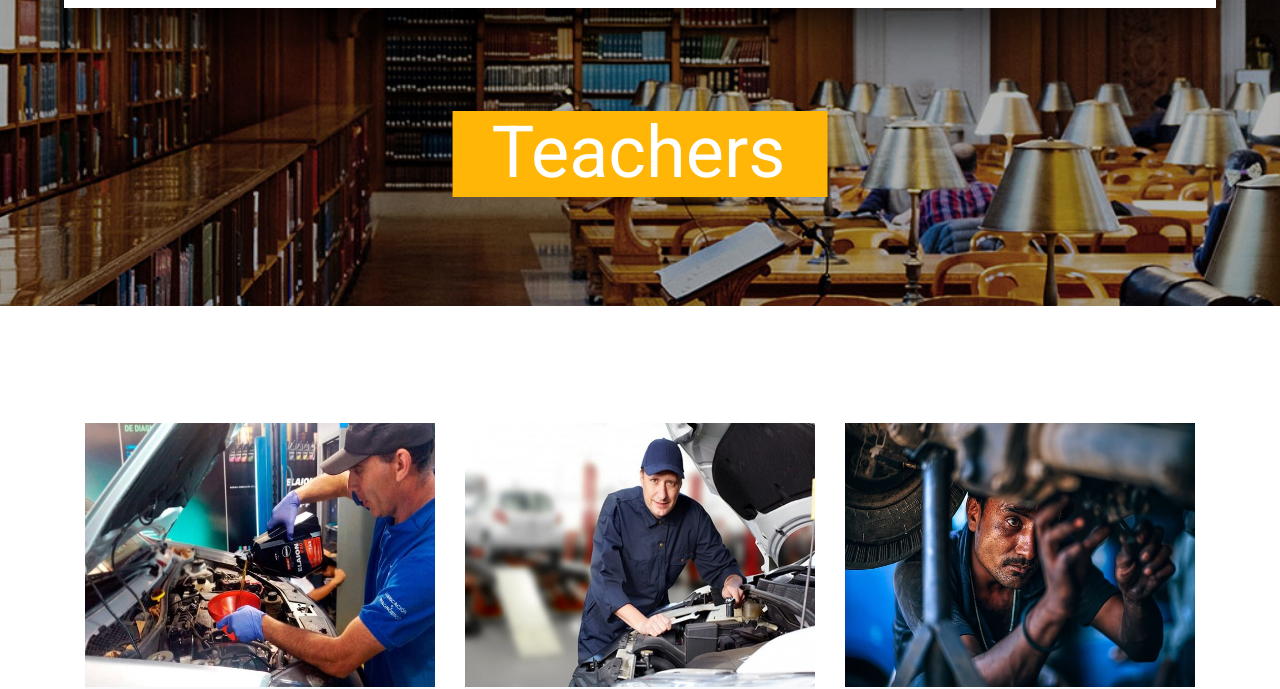
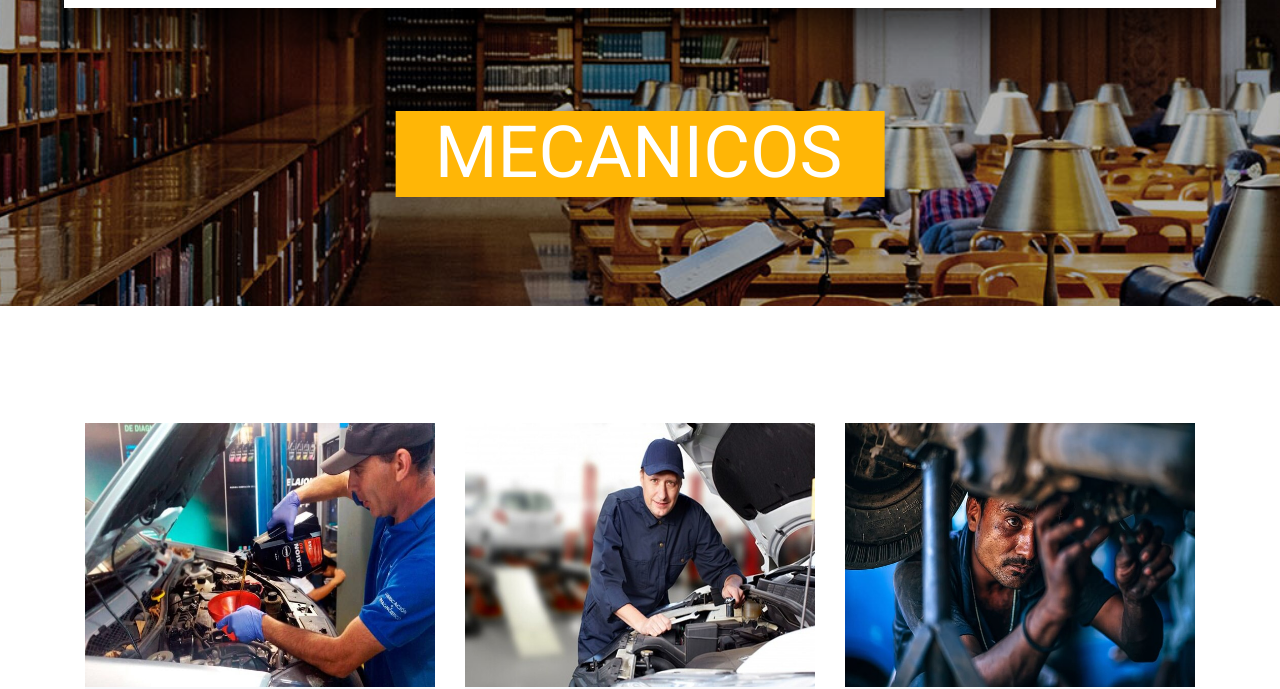
Before and after one commit to parker1820/apymsa, a plain HTML site: page teachers.html in a window 1280 px wide. Shown: the part 141-830 px from the top of the page. Drawn offline with nearby package versions, Linux system fonts and the light colour scheme; some packages are replaced by stand-ins of ours; a script that the page names is missing.

Commit message:
Update teachers.html

```diff
--- a/teachers.html
+++ b/teachers.html
@@ -98,7 +98,7 @@
 			<div class="home_background prlx" style="background-image:url(images/teachers_background.jpg)"></div>
 		</div>
 		<div class="home_content">
-			<h1>Teachers</h1>
+			<h1>MECANICOS</h1>
 		</div>
 	</div>
 
```
